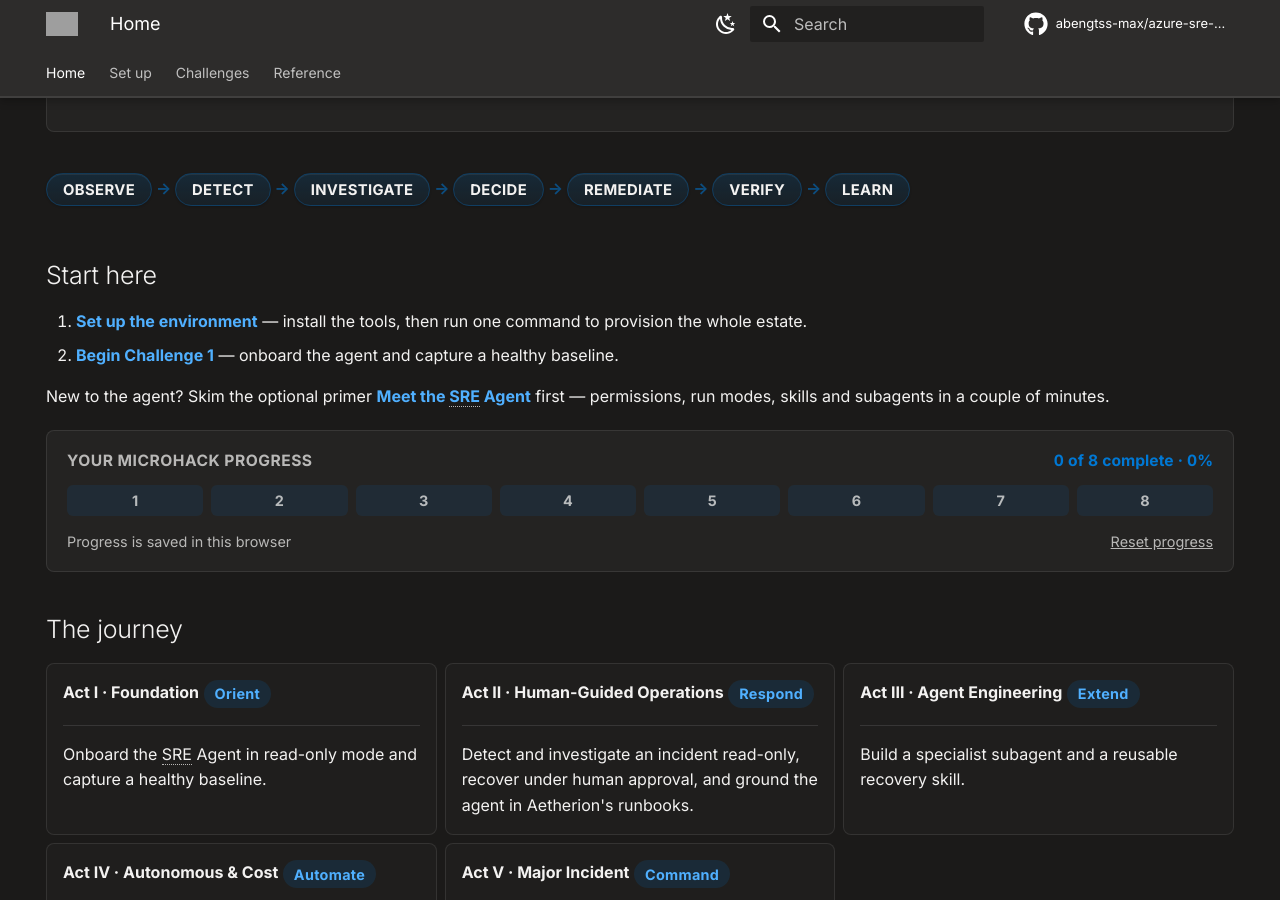
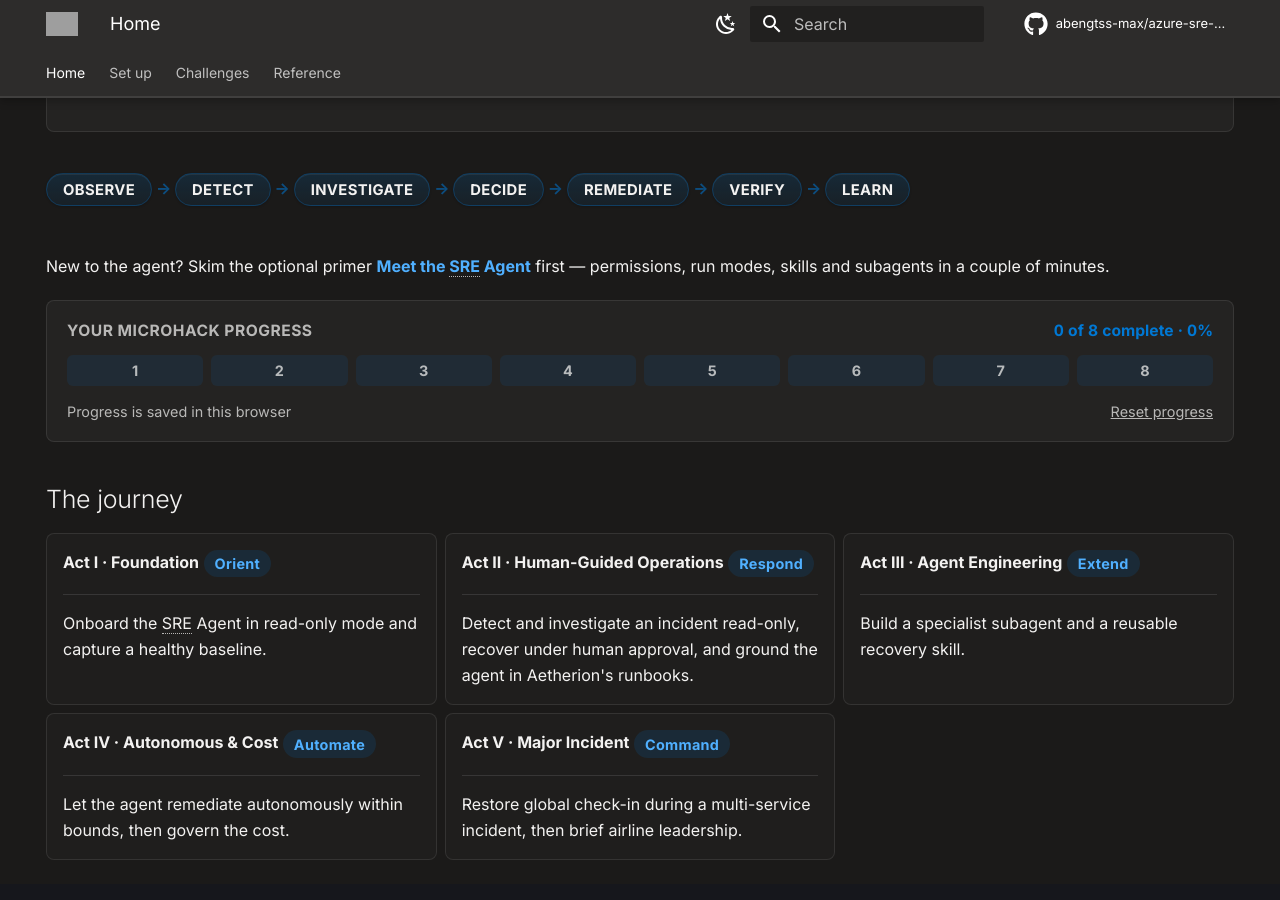
Before and after one commit to abengtss-max/azure-sre-agent-microhack, an MkDocs documentation site: the page built from docs/index.md, in a window 1280 px wide and 900 px high, scrolled down 480 px. Built offline with MkDocs 1.6.1 and Material for MkDocs 9.7.7, drawn with Linux system fonts in a browser that asks for light colours; comment, search, counter and statistics services are not loaded; grey boxes are pictures that could not be loaded.

Commit message:
publish: sync lab from master (2026-08-12 13:21)

```diff
--- a/docs/index.md
+++ b/docs/index.md
@@ -33,10 +33,6 @@ fixes to bounded autonomy before peak departure.
 <span>Observe</span> <em>→</em> <span>Detect</span> <em>→</em> <span>Investigate</span> <em>→</em> <span>Decide</span> <em>→</em> <span>Remediate</span> <em>→</em> <span>Verify</span> <em>→</em> <span>Learn</span>
 </div>
 
-## Start here
-
-1. **[Set up the environment](getting-started/environment.md)** — install the tools, then run one command to provision the whole estate.
-2. **[Begin Challenge 1](challenges/01-onboard-and-baseline.md)** — onboard the agent and capture a healthy baseline.
 
 New to the agent? Skim the optional primer **[Meet the SRE Agent](getting-started/sre-agent-fundamentals.md)** first — permissions, run modes, skills and subagents in a couple of minutes.
 
```
